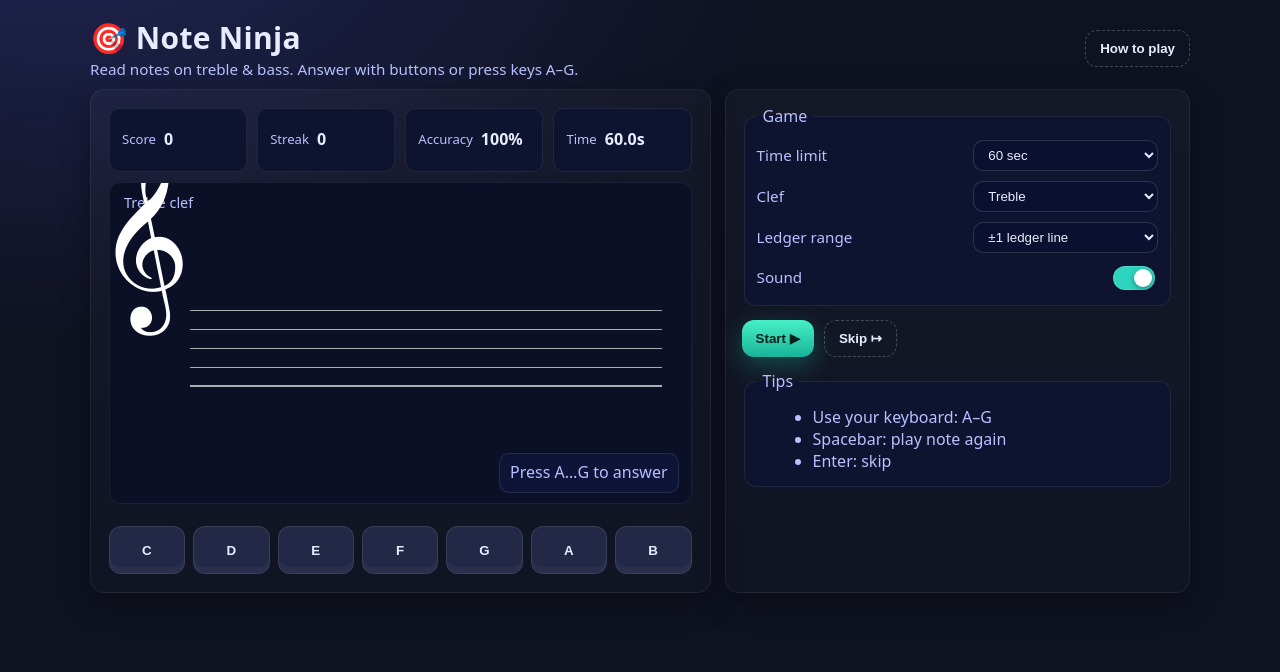
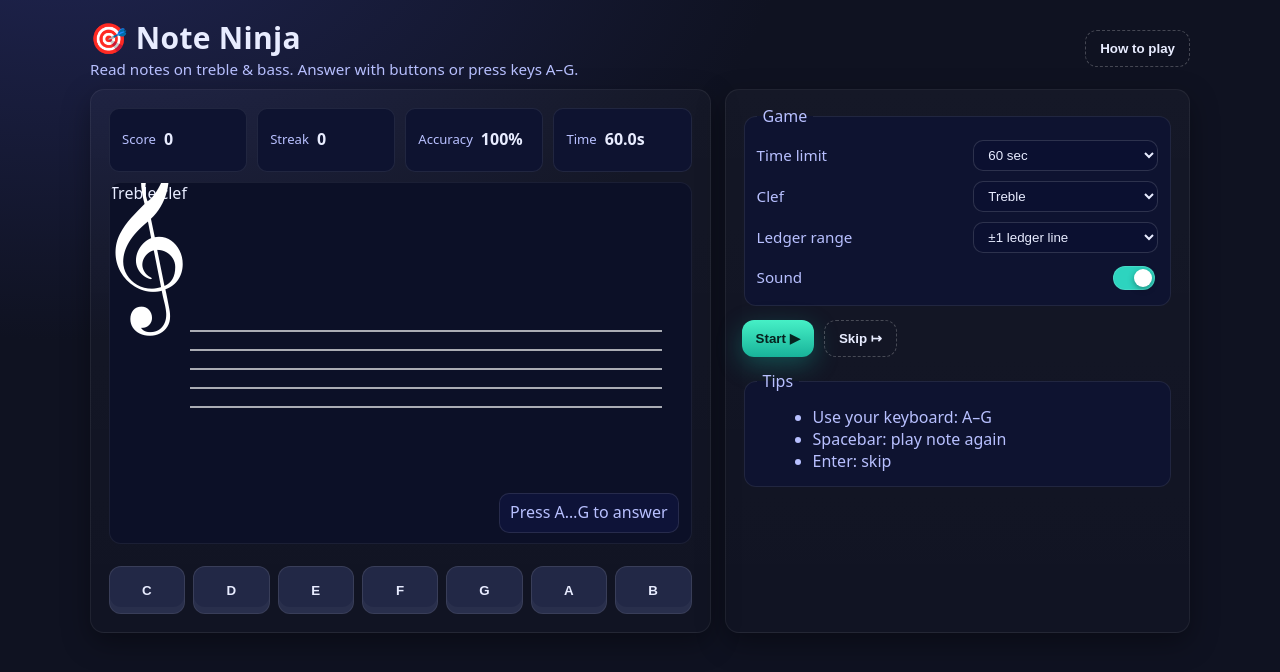
Before and after one commit to Lmoore96/Note-Ninja, a plain HTML site: page index.html in a window 1280 px wide. Drawn offline with Linux system fonts and the light colour scheme.

Commit message:
Update index.html
Updated to show staff and notes on ios

```diff
--- a/index.html
+++ b/index.html
@@ -53,13 +53,27 @@
   .hud .value{font-weight:700}
 
   /* Staff panel */
-  .staff-wrap{
-    background: #0c1027; border:1px solid #ffffff10; border-radius:12px; position:relative;
-    display:flex; align-items:center; justify-content:center; min-height:320px; overflow:hidden;
-  }
-  .clef-label{
-    position:absolute; left:14px; top:10px; color:var(--ink-dim); font-size:.9rem
-  }
+ /* Make the SVG fill the container (no auto height) */
+/* Give the container a real height on iOS and keep it responsive */
+.staff-wrap{
+  position: relative;
+  background: #0c1027;
+  border:1px solid #ffffff10;
+  border-radius:12px;
+  height: clamp(220px, 34vw, 360px);  /* ✅ explicit height */
+  overflow: hidden;
+}
+
+/* Make the SVG fill the container (no auto height) */
+.staff-wrap svg{
+  position: absolute; inset: 0;
+  width: 100%; height: 100%;
+  display: block;
+}
+
+/* Crisp lines at any scale (optional but nice) */
+#staffLines line, #ledgers line { vector-effect: non-scaling-stroke; }
+
 .clef-glyph{
   position:absolute;
   /* we’ll set left/top from JS so it lines up with the staff */
```
